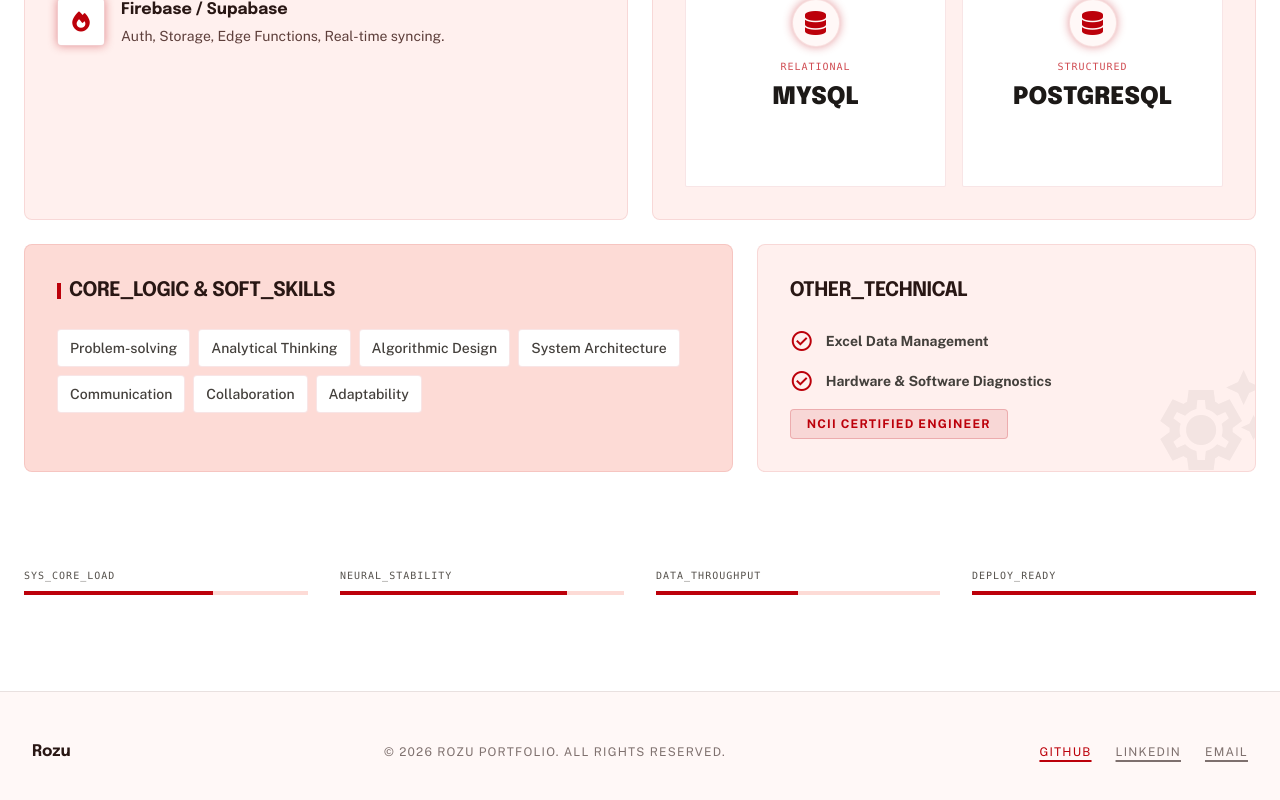
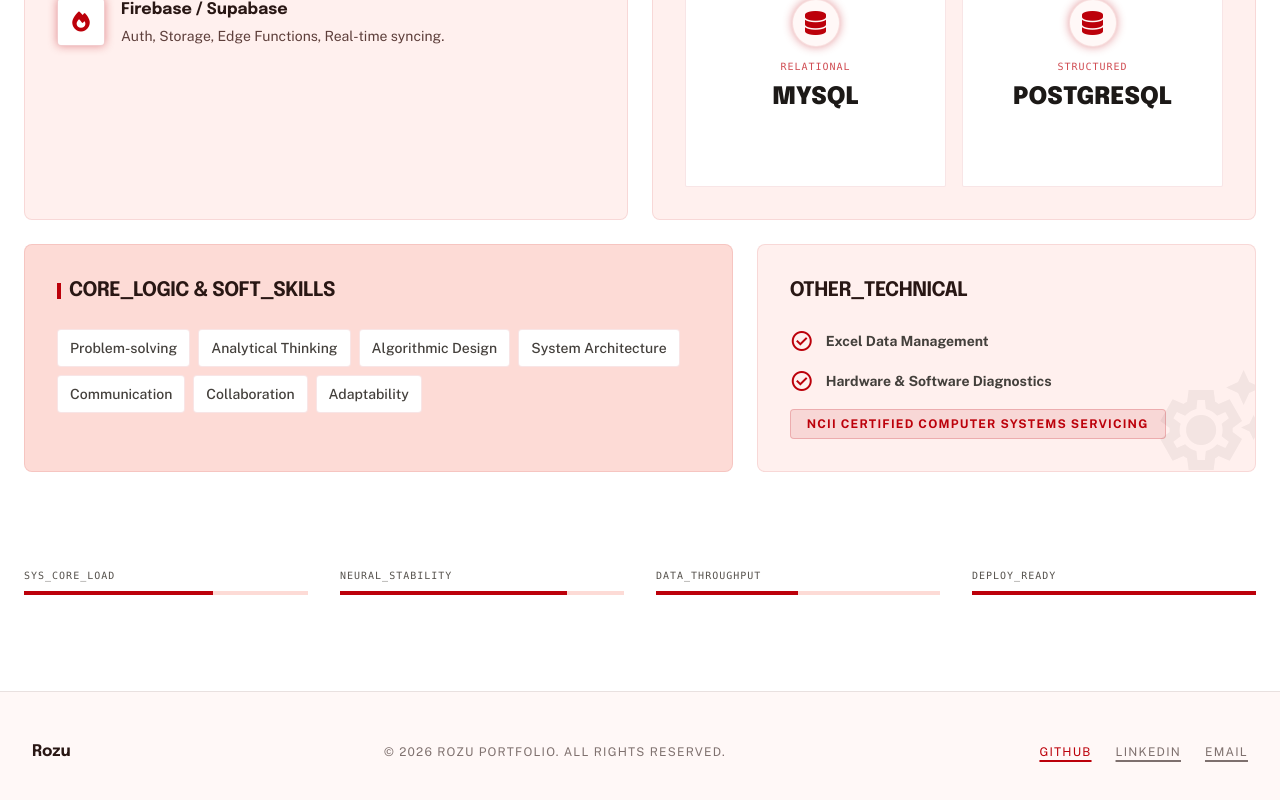
Before and after one commit to Rozuuuuu/rozu-portfolio, a React (Vite) app: page /skills in a window 1280 px wide. Shown: the part 1254-2054 px from the top of the page. Built offline with nearby package versions, Linux system fonts and the light colour scheme.

Commit message:
Navbar tabs

```diff
--- a/package.json
+++ b/package.json
@@ -11,6 +11,7 @@
   },
   "dependencies": {
     "framer-motion": "^12.38.0",
+    "motion": "^12.38.0",
     "react": "^19.2.4",
     "react-dom": "^19.2.4",
     "react-router-dom": "^7.14.0"
--- a/src/pages/SkillsPage.jsx
+++ b/src/pages/SkillsPage.jsx
@@ -290,7 +290,7 @@ const SkillsPage = () => {
                                 <span className="text-stone-700 dark:text-stone-300 text-sm font-bold">Hardware & Software Diagnostics</span>
                             </div>
                             <div className="inline-block mt-4 px-4 py-1.5 bg-primary/10 dark:bg-[#ffb4ab]/10 border border-primary/20 dark:border-[#ffb4ab]/20 text-primary dark:text-[#ffb4ab] text-xs font-black tracking-widest uppercase rounded">
-                                NCII CERTIFIED ENGINEER
+                                NCII CERTIFIED COMPUTER SYSTEMS SERVICING
                             </div>
                         </div>
                     </ScrollReveal>
```
Also changed, not shown: 1 other file (tests, documents, lock files or other folders).
